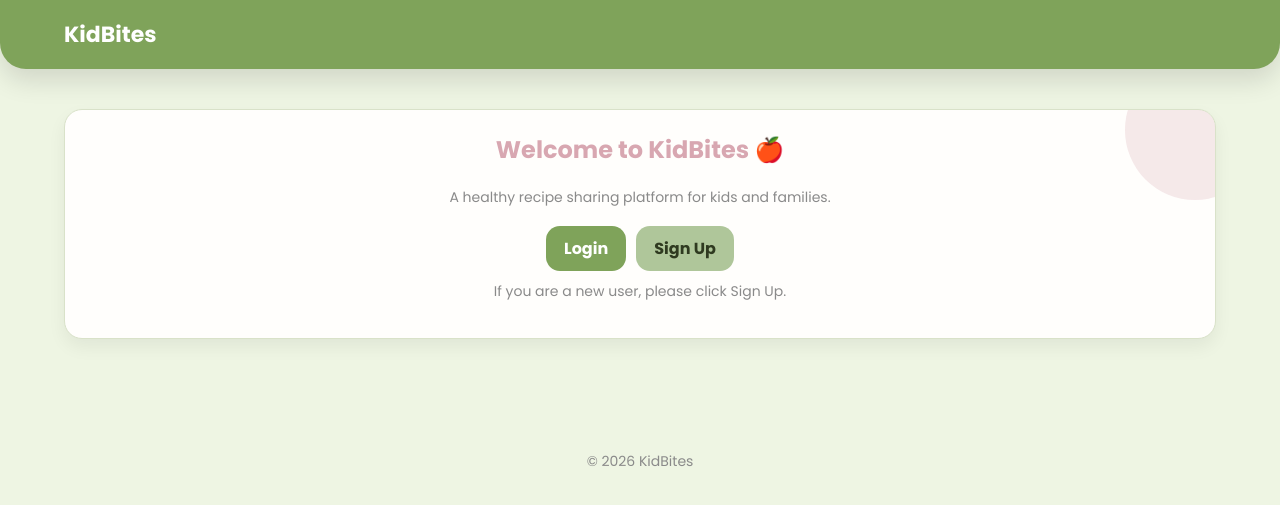
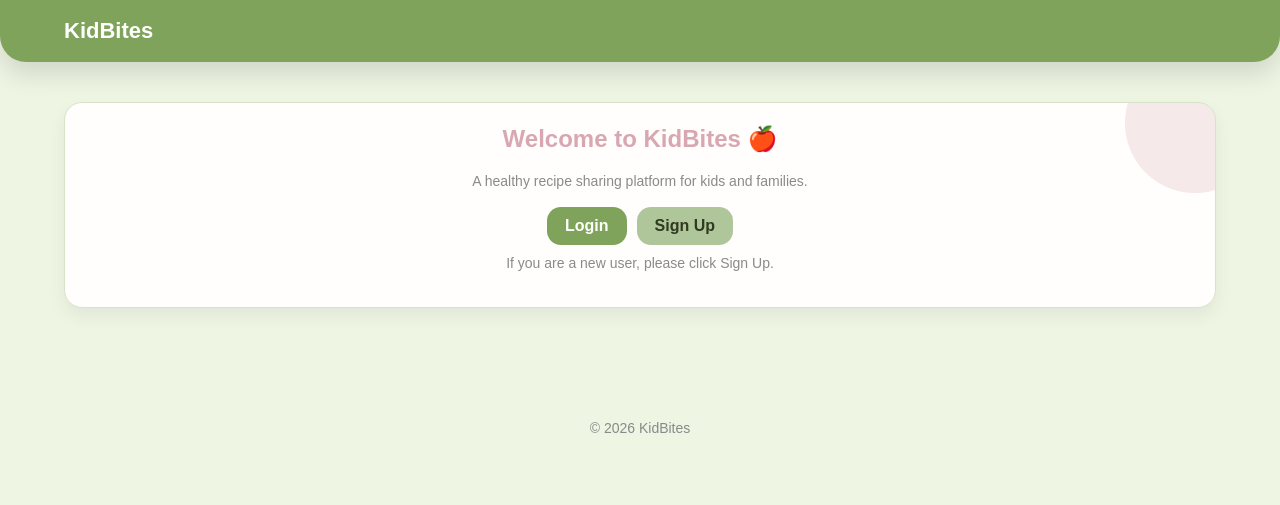
Before and after one commit to Jood045/web2, a PHP site: page /homepage.html in a window 1280 px wide. Shown: the top 505 px of the page. Run offline with PHP 8.4, Linux system fonts and the light colour scheme.

Commit message:
Refactor CSS reset and body styles

```diff
--- a/style.css
+++ b/style.css
@@ -5,7 +5,7 @@
 
 body {
   margin: 0;
-  font-family: 'Poppins', sans-serif;
+  font-family: Arial, sans-serif;
   color: #3a3a3a;
   background: #eef5e3;
 }
```
